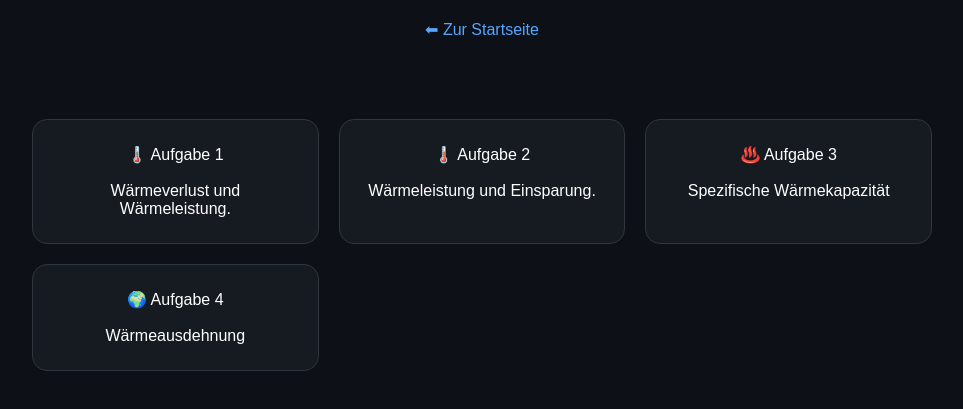
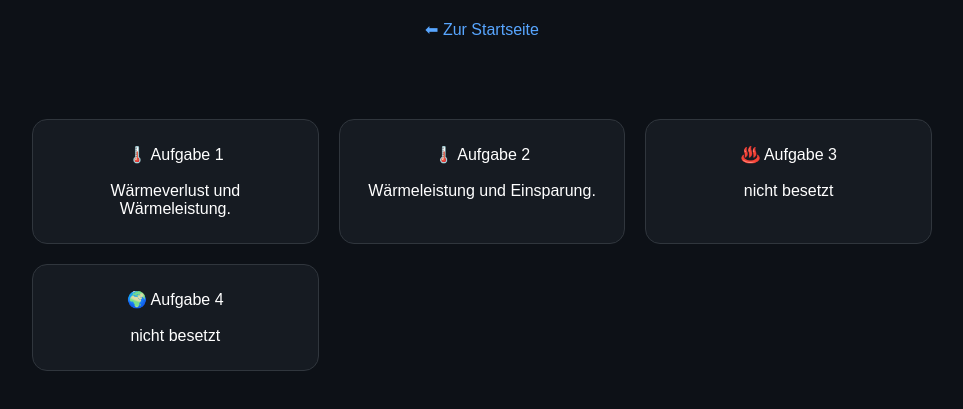
Before and after one commit to eddokipka/Physik, a plain HTML site: page waermeaufgaben.html in a window 1280 px wide. Shown: the part 99-508 px from the top of the page, without its empty margins (158-1121 px from the left). Drawn offline with Linux system fonts and the light colour scheme.

Commit message:
Update task descriptions to 'nicht besetzt'

```diff
--- a/waermeaufgaben.html
+++ b/waermeaufgaben.html
@@ -73,13 +73,13 @@ h1{
 <a class="card" href="waerme3.html">
     ♨️ Aufgabe 3
     <br><br>
-    Spezifische Wärmekapazität
+    nicht besetzt
 </a>
 
 <a class="card" href="waerme4.html">
     🌍 Aufgabe 4
     <br><br>
-    Wärmeausdehnung
+    nicht besetzt
 </a>
 
 </div>
```
